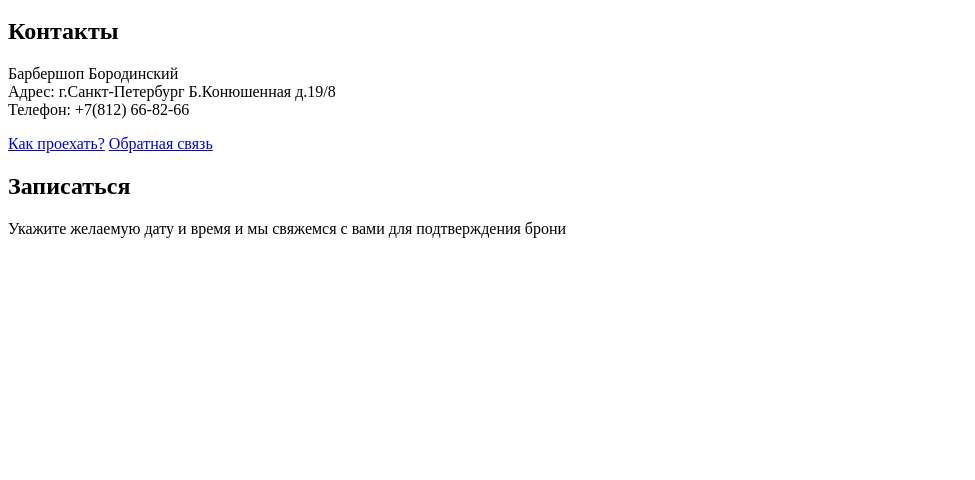
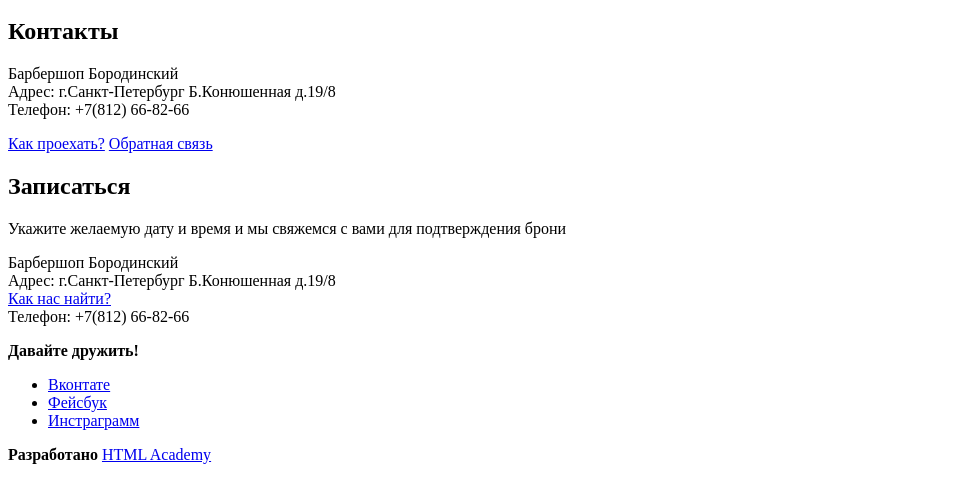
Before and after one commit to svetloffyaroslav/958179-barbershop-24, a plain HTML site: page index.html in a window 1280 px wide. Shown: the part 797-1277 px from the top of the page, without its empty margins (0-975 px from the left). Before the commit the page ends 1051 px from the top, so only its background shows below. Drawn offline with Linux system fonts and the light colour scheme.

Commit message:
Закончил footer

```diff
--- a/index.html
+++ b/index.html
@@ -47,7 +47,7 @@
                 <li class="feature-item">
                     <h3>Дорого</h3>
                     <p>
-                       Наши мастера- профессионалы своего дела и не могут стоить дешево. К тому же разве цена не дает определяющий статус.
+                        Наши мастера- профессионалы своего дела и не могут стоить дешево. К тому же разве цена не дает определяющий статус.
                     </p>
                 </li>
             </ul>
@@ -56,11 +56,13 @@
             <ul class="news-list">
                 <li>
                     <p>Нам наконец-то завезли Ягермейстер! Вы теперь можете пропустить стаканчик во время стрижки.</p>
-                    <time datetime="2016-01-11">11 января </time><!--Еще раз уточнить для чего этот тег -->
+                    <time datetime="2016-01-11">11 января </time>
+                    <!--Еще раз уточнить для чего этот тег -->
                 </li>
                 <li>
                     <p>В нашей команде пополение, Борис Бритва Стригунец, обладатель множества титулов и наград пополнил наши стройные ряды.</p>
-                    <time datetime="2016-01-18">18 января </time><!--Еще раз уточнить для чего этот тег -->
+                    <time datetime="2016-01-18">18 января </time>
+                    <!--Еще раз уточнить для чего этот тег -->
                 </li>
             </ul>
             <a class="button" href="news.html">Все новости</a>
@@ -93,6 +95,29 @@
         </section>
 
     </main>
+    <footer class="main-footer">
+        <p class="footer-address">
+            Барбершоп Бородинский<br>
+            Адрес: г.Санкт-Петербург Б.Конюшенная д.19/8 <br>
+            <a href="map.html"> Как нас найти?</a><br>
+            Телефон: +7(812) 66-82-66
+        </p>
+
+        <div class="footer-social">
+            <b>Давайте дружить!</b>
+            <ul>
+                <li><a class="social-button" href="#">Вконтате</a></li>
+                <li><a class="social-button" href="#">Фейсбук</a></li>
+                <li><a class="social-button" href="#">Инстраграмм</a></li>
+            </ul>
+        </div>
+
+        <p class="copyright">
+            <b>Разработано</b>
+            <a class="button" href="#">HTML Academy</a>
+        </p>
+    </footer>
+
 </body>
 
 </html>
```
